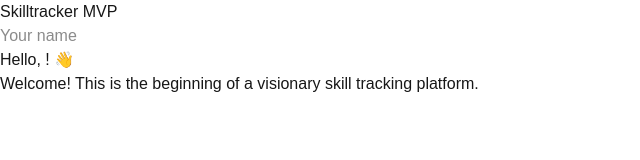
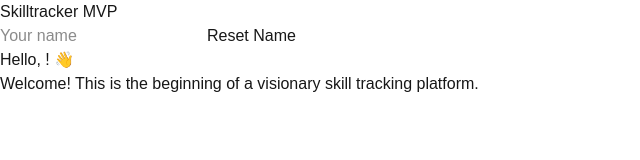
Before and after one commit to hedy44/skilltracker, a Next.js app in the folder frontend/: page / in a window 1280 px wide. Shown: the top 160 px of the page, without its empty margins (0-640 px from the left). Built offline with nearby package versions, Linux system fonts and the light colour scheme.

Commit message:
feat: add reset buttom to clear name state

```diff
--- a/frontend/src/app/page.tsx
+++ b/frontend/src/app/page.tsx
@@ -3,6 +3,7 @@ import { useState } from 'react' ;
 import Greeting from '../components/Greeting'
 export default function Home() {
   const [name, setName] =useState('');
+  const resetName = () => setName('');
   return (
     <main>
       <h1>Skilltracker MVP</h1>
@@ -10,7 +11,9 @@ export default function Home() {
         type="text"
         placeholder='Your name'
         value={name}
-        onChange={e => setName(e.target.value)} />
+        onChange={e => setName(e.target.value)}
+        />
+       <button onClick={resetName}>Reset Name</button>
        <Greeting name={name}
        />
       <p>Welcome! This is the beginning of a visionary skill tracking platform.</p>
```
